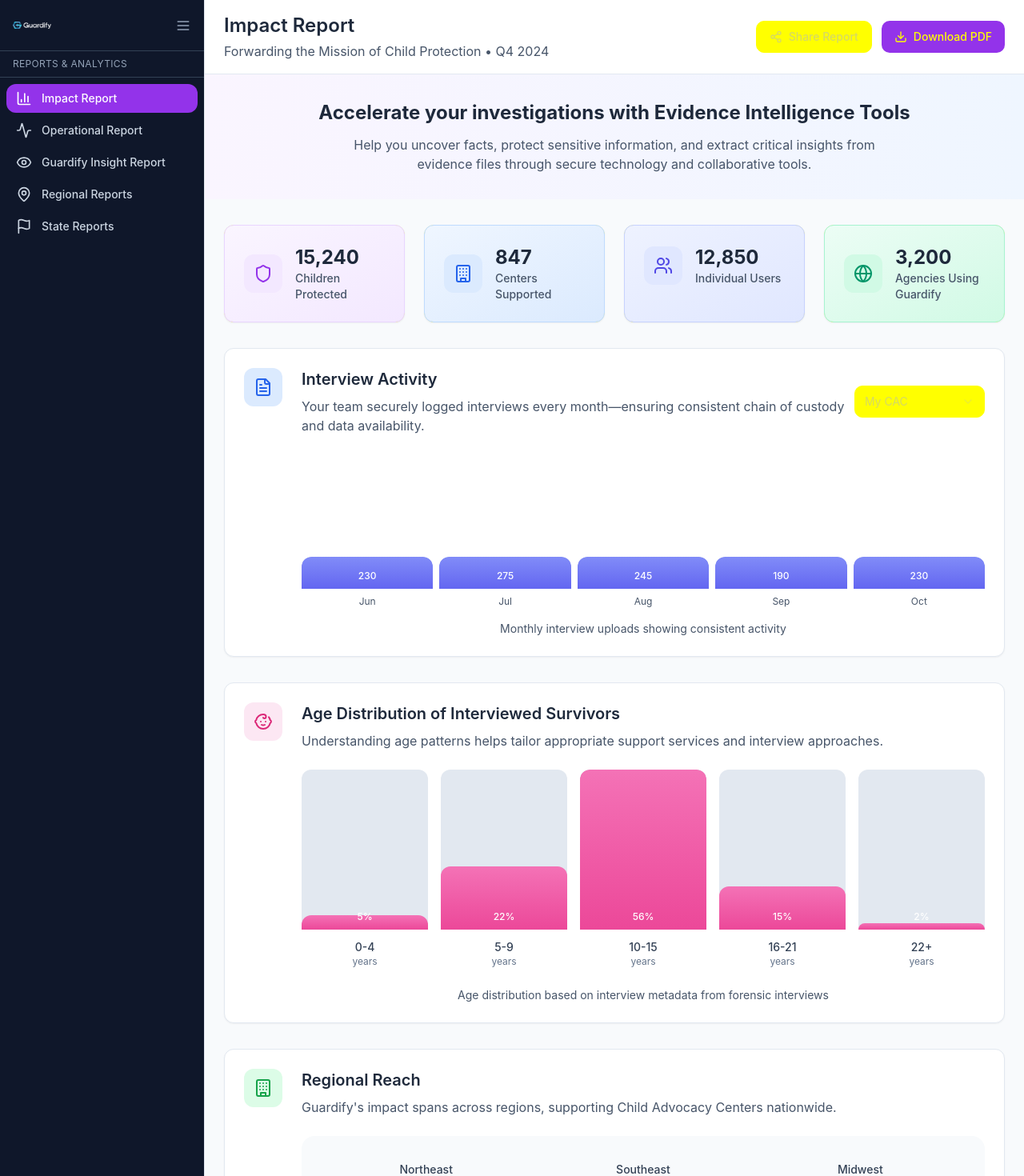
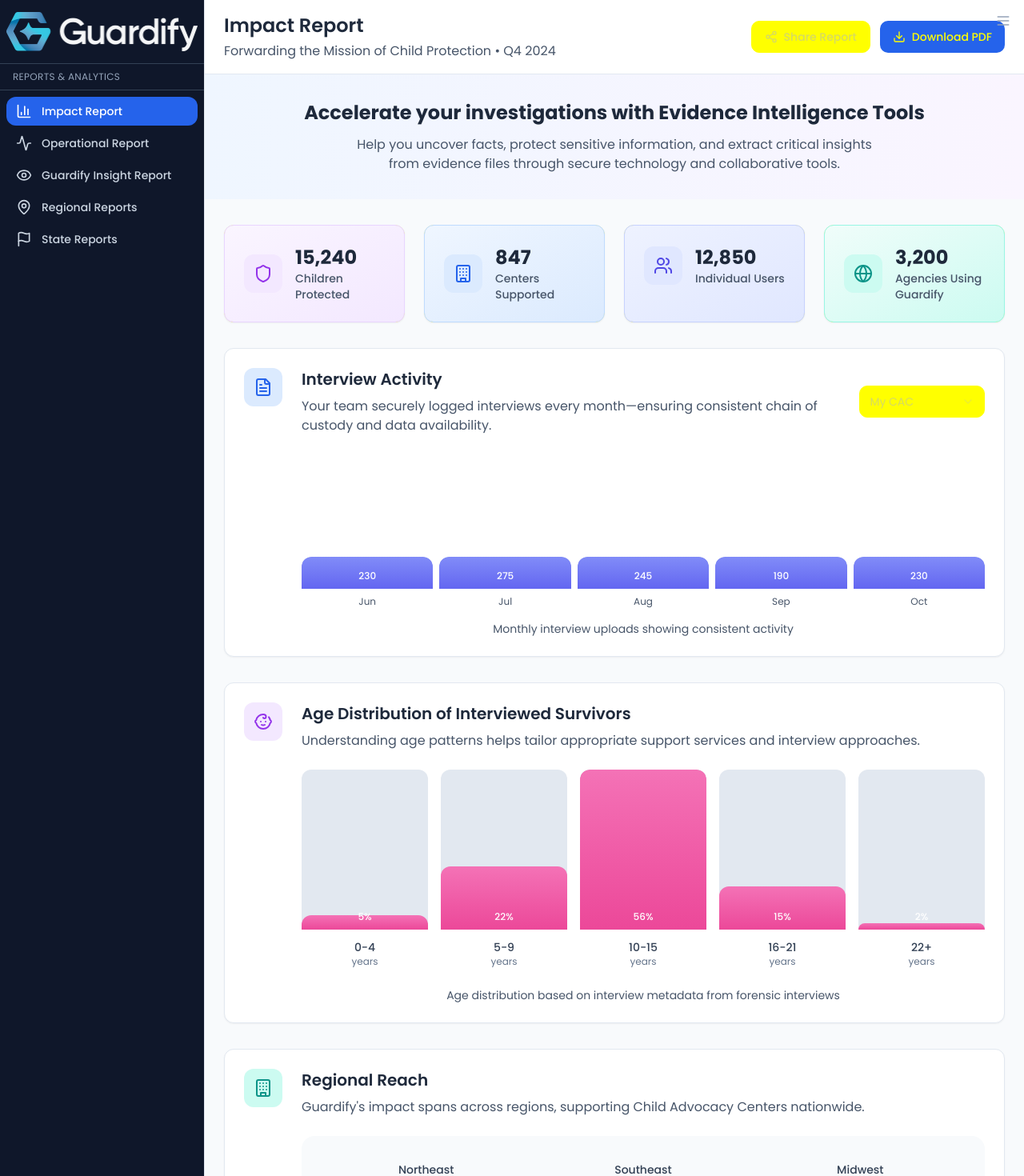
Before and after one commit to Leo-Torre5/guardify-impact-visuals, a React (Vite) app: page / in a window 1280 px wide. Shown: the top 1470 px of the page at 80% size. Built offline with nearby package versions, Linux system fonts and the light colour scheme.

Commit message:
Refactor: Update logo size, typography, and colors
- Expanded logo to fill sidebar width.
- Applied Poppins font to the entire project.
- Replaced all instances of yellow with Guardify brand colors.

```diff
--- a/src/components/ImpactReport.tsx
+++ b/src/components/ImpactReport.tsx
@@ -97,21 +97,19 @@ const ImpactReport = () => {
   ];
 
   return (
-    <div className="min-h-screen bg-slate-50 flex">
+    <div className="min-h-screen bg-slate-50 flex font-['Poppins',sans-serif]">
       {/* Sidebar */}
       <div className={`${sidebarOpen ? 'w-64' : 'w-16'} transition-all duration-300 bg-slate-900 border-r border-slate-200 flex flex-col`}>
         {/* Header */}
-        <div className="h-16 flex items-center justify-center px-4 border-b border-slate-700">
-          <div className="flex items-center">
-            <img
-              src="/lovable-uploads/e1111ea8-8945-4c8f-9650-3ca0866a27a7.png"
-              alt="Guardify Logo"
-              className="w-12 h-12 object-contain"
-            />
-          </div>
+        <div className="h-20 flex items-center justify-center px-2 border-b border-slate-700">
+          <img
+            src="/lovable-uploads/e1111ea8-8945-4c8f-9650-3ca0866a27a7.png"
+            alt="Guardify Logo"
+            className={`${sidebarOpen ? 'w-full h-16' : 'w-12 h-12'} object-contain transition-all duration-300`}
+          />
           <button
             onClick={() => setSidebarOpen(!sidebarOpen)}
-            className="ml-auto text-slate-400 hover:text-white"
+            className="absolute top-4 right-4 text-slate-400 hover:text-white"
           >
             <Menu className="w-5 h-5" />
           </button>
@@ -120,7 +118,7 @@ const ImpactReport = () => {
         {/* Subtitle */}
         {sidebarOpen && (
           <div className="px-4 py-2 border-b border-slate-700">
-            <div className="text-xs text-slate-400 uppercase tracking-wide">Reports & Analytics</div>
+            <div className="text-xs text-slate-400 uppercase tracking-wide font-['Poppins',sans-serif]">Reports & Analytics</div>
           </div>
         )}
 
@@ -129,9 +127,9 @@ const ImpactReport = () => {
           {sidebarItems.map((item, index) => (
             <div
               key={index}
-              className={`flex items-center gap-3 px-3 py-2 rounded-lg transition-colors ${
+              className={`flex items-center gap-3 px-3 py-2 rounded-lg transition-colors font-['Poppins',sans-serif] ${
                 item.active
-                  ? 'bg-purple-600 text-white'
+                  ? 'bg-blue-600 text-white'
                   : 'text-slate-300 hover:bg-slate-800 hover:text-white'
               }`}
             >
@@ -146,7 +144,7 @@ const ImpactReport = () => {
         {/* User section */}
         {sidebarOpen && (
           <div className="p-4 border-t border-slate-700">
-            <div className="text-xs text-slate-400">leo.t@guardify.com</div>
+            <div className="text-xs text-slate-400 font-['Poppins',sans-serif]">leo.t@guardify.com</div>
           </div>
         )}
       </div>
@@ -157,15 +155,15 @@ const ImpactReport = () => {
         <div className="bg-white border-b border-slate-200 px-6 py-4">
           <div className="flex items-center justify-between">
             <div>
-              <h1 className="text-2xl font-semibold text-slate-800">Impact Report</h1>
-              <p className="text-slate-600 mt-1">Forwarding the Mission of Child Protection • Q4 2024</p>
+              <h1 className="text-2xl font-semibold text-slate-800 font-['Poppins',sans-serif]">Impact Report</h1>
+              <p className="text-slate-600 mt-1 font-['Poppins',sans-serif]">Forwarding the Mission of Child Protection • Q4 2024</p>
             </div>
             <div className="flex gap-3">
-              <Button variant="outline" className="flex items-center gap-2">
+              <Button variant="outline" className="flex items-center gap-2 font-['Poppins',sans-serif]">
                 <Share2 className="w-4 h-4" />
                 Share Report
               </Button>
-              <Button className="flex items-center gap-2 bg-purple-600 hover:bg-purple-700">
+              <Button className="flex items-center gap-2 bg-blue-600 hover:bg-blue-700 font-['Poppins',sans-serif]">
                 <Download className="w-4 h-4" />
                 Download PDF
               </Button>
@@ -174,12 +172,12 @@ const ImpactReport = () => {
         </div>
 
         {/* Mission Statement */}
-        <div className="px-6 py-8 bg-gradient-to-r from-purple-50 to-blue-50">
+        <div className="px-6 py-8 bg-gradient-to-r from-blue-50 to-purple-50">
           <div className="text-center">
-            <h2 className="text-2xl font-bold text-slate-800 mb-3">
+            <h2 className="text-2xl font-bold text-slate-800 mb-3 font-['Poppins',sans-serif]">
               Accelerate your investigations with Evidence Intelligence Tools
             </h2>
-            <p className="text-slate-600 max-w-2xl mx-auto">
+            <p className="text-slate-600 max-w-2xl mx-auto font-['Poppins',sans-serif]">
               Help you uncover facts, protect sensitive information, and extract critical insights from evidence files through secure technology and collaborative tools.
             </p>
           </div>
@@ -200,13 +198,13 @@ const ImpactReport = () => {
               <div className="flex-1">
                 <div className="flex items-center justify-between mb-6">
                   <div>
-                    <h3 className="text-xl font-semibold text-slate-800 mb-2">Interview Activity</h3>
-                    <p className="text-slate-600">
+                    <h3 className="text-xl font-semibold text-slate-800 mb-2 font-['Poppins',sans-serif]">Interview Activity</h3>
+                    <p className="text-slate-600 font-['Poppins',sans-serif]">
                       Your team securely logged interviews every month—ensuring consistent chain of custody and data availability.
                     </p>
                   </div>
                   <Select value={viewFilter} onValueChange={setViewFilter}>
-                    <SelectTrigger className="w-48">
+                    <SelectTrigger className="w-48 font-['Poppins',sans-serif]">
                       <SelectValue placeholder="Select view" />
                     </SelectTrigger>
                     <SelectContent>
@@ -223,12 +221,12 @@ const ImpactReport = () => {
           {/* Age Distribution */}
           <Card className="p-6 bg-white shadow-sm border border-slate-200 rounded-xl">
             <div className="flex items-start gap-6">
-              <div className="w-12 h-12 bg-pink-100 rounded-xl flex items-center justify-center flex-shrink-0">
-                <Baby className="w-6 h-6 text-pink-600" />
+              <div className="w-12 h-12 bg-purple-100 rounded-xl flex items-center justify-center flex-shrink-0">
+                <Baby className="w-6 h-6 text-purple-600" />
               </div>
               <div className="flex-1">
-                <h3 className="text-xl font-semibold text-slate-800 mb-2">Age Distribution of Interviewed Survivors</h3>
-                <p className="text-slate-600 mb-6">
+                <h3 className="text-xl font-semibold text-slate-800 mb-2 font-['Poppins',sans-serif]">Age Distribution of Interviewed Survivors</h3>
+                <p className="text-slate-600 mb-6 font-['Poppins',sans-serif]">
                   Understanding age patterns helps tailor appropriate support services and interview approaches.
                 </p>
                 <AgeDistributionChart data={reportData.age_distribution} />
@@ -239,12 +237,12 @@ const ImpactReport = () => {
           {/* Regional Reach */}
           <Card className="p-6 bg-white shadow-sm border border-slate-200 rounded-xl">
             <div className="flex items-start gap-6">
-              <div className="w-12 h-12 bg-green-100 rounded-xl flex items-center justify-center flex-shrink-0">
-                <Building className="w-6 h-6 text-green-600" />
+              <div className="w-12 h-12 bg-teal-100 rounded-xl flex items-center justify-center flex-shrink-0">
+                <Building className="w-6 h-6 text-teal-600" />
               </div>
               <div className="flex-1">
-                <h3 className="text-xl font-semibold text-slate-800 mb-2">Regional Reach</h3>
-                <p className="text-slate-600 mb-6">
+                <h3 className="text-xl font-semibold text-slate-800 mb-2 font-['Poppins',sans-serif]">Regional Reach</h3>
+                <p className="text-slate-600 mb-6 font-['Poppins',sans-serif]">
                   Guardify's impact spans across regions, supporting Child Advocacy Centers nationwide.
                 </p>
                 <RegionalReachChart />
@@ -259,8 +257,8 @@ const ImpactReport = () => {
                 <Users className="w-6 h-6 text-indigo-600" />
               </div>
               <div className="flex-1">
-                <h3 className="text-xl font-semibold text-slate-800 mb-2">Agencies Engaged Across MDT</h3>
-                <p className="text-slate-600 mb-6">
+                <h3 className="text-xl font-semibold text-slate-800 mb-2 font-['Poppins',sans-serif]">Agencies Engaged Across MDT</h3>
+                <p className="text-slate-600 mb-6 font-['Poppins',sans-serif]">
                   Multi-disciplinary team collaboration ensures comprehensive support for each case.
                 </p>
                 <AgencyEngagementChart data={reportData.agency_engagement} />
@@ -271,12 +269,12 @@ const ImpactReport = () => {
           {/* Cost Savings */}
           <Card className="p-6 bg-white shadow-sm border border-slate-200 rounded-xl">
             <div className="flex items-start gap-6">
-              <div className="w-12 h-12 bg-emerald-100 rounded-xl flex items-center justify-center flex-shrink-0">
-                <Clock className="w-6 h-6 text-emerald-600" />
+              <div className="w-12 h-12 bg-teal-100 rounded-xl flex items-center justify-center flex-shrink-0">
+                <Clock className="w-6 h-6 text-teal-600" />
               </div>
               <div className="flex-1">
-                <h3 className="text-xl font-semibold text-slate-800 mb-2">Quantified Savings & Time Saved</h3>
-                <p className="text-slate-600 mb-6">
+                <h3 className="text-xl font-semibold text-slate-800 mb-2 font-['Poppins',sans-serif]">Quantified Savings & Time Saved</h3>
+                <p className="text-slate-600 mb-6 font-['Poppins',sans-serif]">
                   Digital workflows eliminate traditional costs while saving valuable staff time.
                 </p>
                 <CostSavingsChart
@@ -291,7 +289,7 @@ const ImpactReport = () => {
         {/* Footer */}
         <div className="bg-slate-50 px-6 py-4 border-t border-slate-200">
           <div className="text-center">
-            <p className="text-slate-600 text-sm">
+            <p className="text-slate-600 text-sm font-['Poppins',sans-serif]">
               Generated by Guardify • Child Advocacy Center Technology Platform
             </p>
           </div>
--- a/src/components/charts/KPICards.tsx
+++ b/src/components/charts/KPICards.tsx
@@ -42,9 +42,9 @@ const KPICards: React.FC<KPICardsProps> = ({ data }) => {
       title: "Agencies Using Guardify",
       value: data.agencies_using.toLocaleString(),
       icon: Globe,
-      color: "bg-emerald-100 text-emerald-600",
-      bgColor: "bg-gradient-to-br from-emerald-50 to-emerald-100",
-      border: "border-emerald-200"
+      color: "bg-teal-100 text-teal-600",
+      bgColor: "bg-gradient-to-br from-teal-50 to-teal-100",
+      border: "border-teal-200"
     }
   ];
 
@@ -57,8 +57,8 @@ const KPICards: React.FC<KPICardsProps> = ({ data }) => {
               <kpi.icon className="w-6 h-6" />
             </div>
             <div className="flex-1">
-              <div className="text-2xl font-bold text-slate-800">{kpi.value}</div>
-              <div className="text-sm text-slate-600 font-medium">{kpi.title}</div>
+              <div className="text-2xl font-bold text-slate-800 font-poppins">{kpi.value}</div>
+              <div className="text-sm text-slate-600 font-medium font-poppins">{kpi.title}</div>
             </div>
           </div>
         </Card>
--- a/src/index.css
+++ b/src/index.css
@@ -1,4 +1,5 @@
 
+@import url('https://fonts.googleapis.com/css2?family=Poppins:wght@300;400;500;600;700&display=swap');
 @tailwind base;
 @tailwind components;
 @tailwind utilities;
@@ -14,7 +15,7 @@
     --popover: 255 255 255;
     --popover-foreground: 62 62 62;
 
-    --primary: 108 62 255;
+    --primary: 37 99 235;
     --primary-foreground: 255 255 255;
 
     --secondary: 244 241 250;
@@ -31,18 +32,18 @@
 
     --border: 234 234 234;
     --input: 234 234 234;
-    --ring: 108 62 255;
+    --ring: 37 99 235;
 
     --radius: 0.75rem;
 
     --sidebar-background: 15 23 42;
     --sidebar-foreground: 226 232 240;
-    --sidebar-primary: 108 62 255;
+    --sidebar-primary: 37 99 235;
     --sidebar-primary-foreground: 255 255 255;
     --sidebar-accent: 30 41 59;
     --sidebar-accent-foreground: 226 232 240;
     --sidebar-border: 51 65 85;
-    --sidebar-ring: 108 62 255;
+    --sidebar-ring: 37 99 235;
   }
 }
 
@@ -52,7 +53,7 @@
   }
 
   body {
-    @apply bg-background text-foreground font-sans;
-    font-family: -apple-system, BlinkMacSystemFont, 'Segoe UI', 'Roboto', 'Oxygen', 'Ubuntu', 'Cantarell', sans-serif;
+    @apply bg-background text-foreground;
+    font-family: 'Poppins', -apple-system, BlinkMacSystemFont, 'Segoe UI', 'Roboto', 'Oxygen', 'Ubuntu', 'Cantarell', sans-serif;
   }
 }
--- a/tailwind.config.ts
+++ b/tailwind.config.ts
@@ -19,6 +19,10 @@ export default {
 			}
 		},
 		extend: {
+			fontFamily: {
+				sans: ['Poppins', 'sans-serif'],
+				poppins: ['Poppins', 'sans-serif'],
+			},
 			colors: {
 				border: 'hsl(var(--border))',
 				input: 'hsl(var(--input))',
@@ -64,11 +68,15 @@ export default {
 					ring: 'hsl(var(--sidebar-ring))'
 				},
 				guardify: {
-					purple: '#6C3EFF',
+					purple: '#9B59B6',
 					'purple-light': '#F4F1FA',
-					'purple-dark': '#5A32CC',
-					blue: '#4264FB',
-					'blue-light': '#EDF2FF',
+					'purple-dark': '#8E44AD',
+					blue: '#2563EB',
+					'blue-light': '#DBEAFE',
+					'blue-dark': '#1D4ED8',
+					'navy-blue': '#1E3A8A',
+					teal: '#0891B2',
+					'teal-light': '#CFFAFE',
 					grey: '#EAEAEA',
 					'grey-light': '#F8F9FA',
 					'grey-dark': '#3E3E3E',
```
